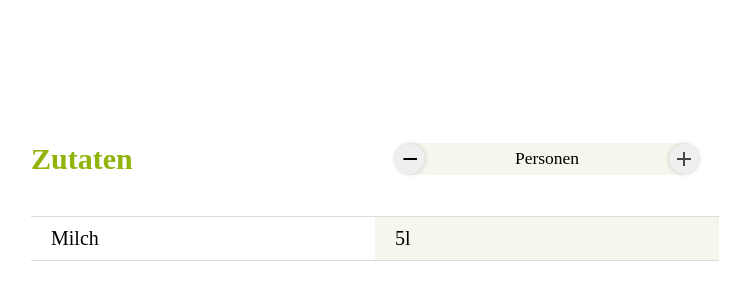
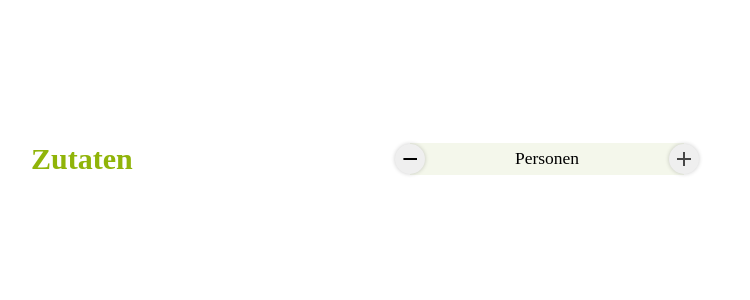
Before and after one commit to j-toscani/recipe-calculator, a website with bundled scripts: page index.html in a window 1280 px wide. Shown: the part 38-338 px from the top of the page, without its empty margins (265-1015 px from the left). Built offline with nearby package versions, Linux system fonts and the light colour scheme.

Commit message:
remove unused markup

```diff
--- a/index.html
+++ b/index.html
@@ -23,13 +23,7 @@
           <button class="btn add"><img src="/imgs/plus.svg" alt="" srcset=""></button>
         </div>
       </div>
-      <ul class="calc-ingredients-list">
-        <li class="calc-ingredients-list-item">
-          <span class="ingredient"> Milch</span>
-          <span class="ammount-display">
-            <span class="ammount">5</span>l
-          </span>
-        </li>
+      <ul data-calculator class="calc-ingredients-list">
       </ul>
     </div>
   </main>
```
